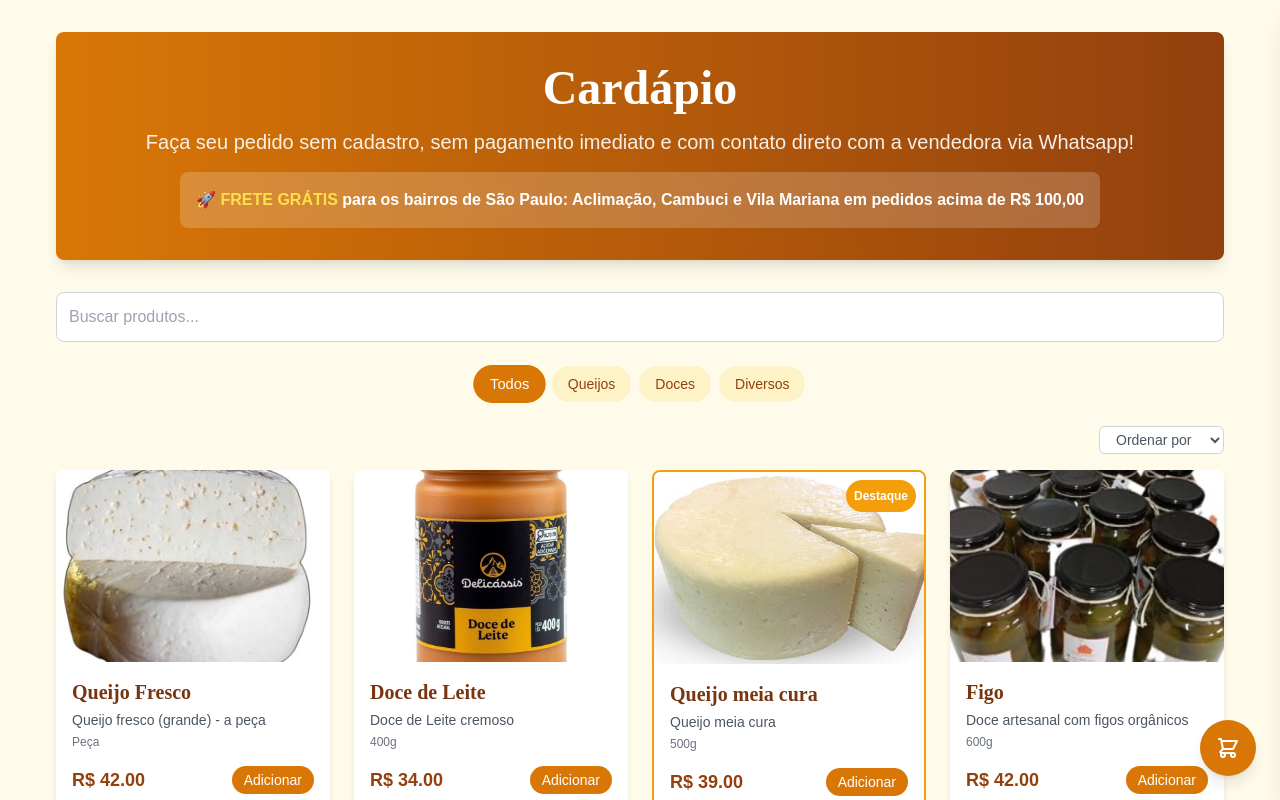
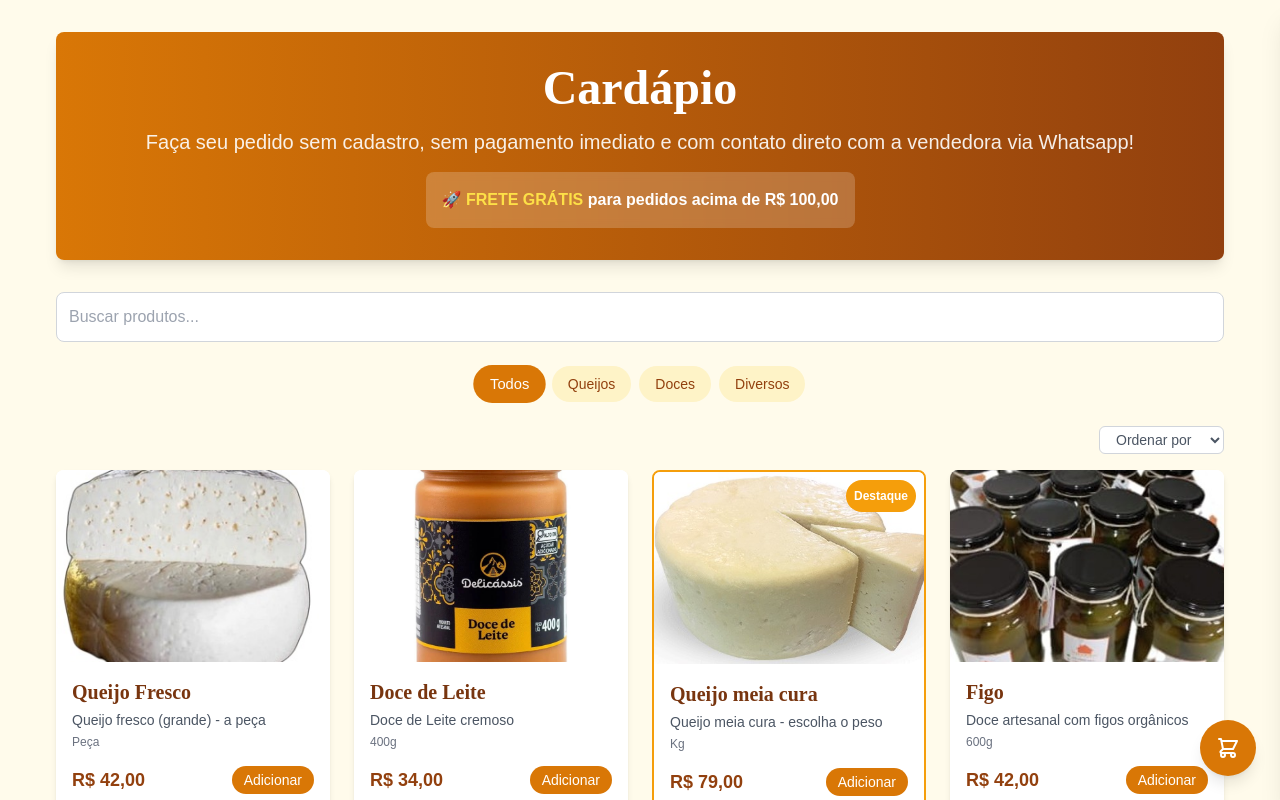
Before and after one commit to vumex/cardapiomonara, a React app: page / in a window 1280 px wide. Shown: the top 800 px of the page. Built offline with nearby package versions, Linux system fonts and the light colour scheme; the HTML template or start-up script is replaced by a standard one.

Commit message:
Add files via upload

```diff
--- a/src/App.tsx
+++ b/src/App.tsx
@@ -87,7 +87,7 @@ function App() {
     let mensagem = "Olá, segue meu pedido:\n\n";
 
     carrinho.forEach(item => {
-      mensagem += `• ${item.quantidade}x ${item.produto.nome} (${item.produto.peso}) - R$ ${(item.produto.preco * item.quantidade).toFixed(2)}\n`;
+      mensagem += `• ${item.quantidade}x ${item.produto.nome} (${item.produto.peso}) - R$ ${(item.produto.preco * item.quantidade).toFixed(2).replace('.', ',')}\n`;
     });
 
     mensagem += `\nTotal: R$ ${totalCarrinho.toFixed(2)}`;
@@ -212,7 +212,7 @@ function App() {
 
                 <div className="flex justify-between text-lg font-bold mb-4">
                   <span>Total:</span>
-                  <span>R$ {totalCarrinho.toFixed(2)}</span>
+                  <span>R$ {totalCarrinho.toFixed(2).replace(".", ",")}</span>
                 </div>
                 <button
                   className="w-full bg-green-600 hover:bg-green-700 text-white py-3 rounded-lg font-medium transition-colors duration-300 flex items-center justify-center"
--- a/src/components/CardapioCabecalho.tsx
+++ b/src/components/CardapioCabecalho.tsx
@@ -12,7 +12,7 @@ export const CardapioCabecalho: React.FC<CardapioCabecalhoProps> = ({ titulo, su
       <p className="text-base sm:text-lg md:text-xl mb-4 opacity-90">{subtitulo}</p>
       <div className="bg-white/20 backdrop-blur-sm rounded-lg p-3 sm:p-4 inline-block">
         <p className="text-sm sm:text-base font-semibold">
-          🚀 <span className="text-yellow-300">FRETE GRÁTIS</span> para os bairros de São Paulo: Aclimação, Cambuci e Vila Mariana em pedidos acima de R$ 100,00
+          🚀 <span className="text-yellow-300">FRETE GRÁTIS</span> para pedidos acima de R$ 100,00
         </p>
       </div>
     </div>
--- a/src/components/ProdutoCard.tsx
+++ b/src/components/ProdutoCard.tsx
@@ -43,7 +43,7 @@ export const ProdutoCard: React.FC<ProdutoCardProps> = ({
         <p className="text-gray-600 text-xs sm:text-sm mb-1 line-clamp-2 hidden sm:block">{produto.descricao}</p>
         <p className="text-gray-500 text-xs mb-2">{produto.peso}</p>
         <div className="flex flex-col sm:flex-row justify-between items-start sm:items-center mt-2 sm:mt-4 gap-2">
-          <span className="text-amber-800 font-bold text-sm sm:text-lg">R$ {produto.preco.toFixed(2)}</span>
+          <span className="text-amber-800 font-bold text-sm sm:text-lg">R$ {produto.preco.toFixed(2).replace(".", ",")}</span>
           <button
             className="bg-amber-600 hover:bg-amber-700 text-white px-2 py-1 sm:px-3 sm:py-1 rounded-full text-xs sm:text-sm transition-colors duration-300 w-full sm:w-auto"
             onClick={(e) => {
--- a/src/data/produtos.ts
+++ b/src/data/produtos.ts
@@ -39,12 +39,12 @@ export const produtos: Produto[] = [
   {
     id: 11,
     nome: "Queijo meia cura",
-    preco: 39,
+    preco: 79,
     categoria: "Queijos",
-    descricao: "Queijo meia cura",
+    descricao: "Queijo meia cura - escolha o peso",
     imagem: imagePaths.queijoMeiaCura,
     destaque: true,
-    peso: "500g"
+    peso: "Kg"
   },
   {
     id: 5,
```
